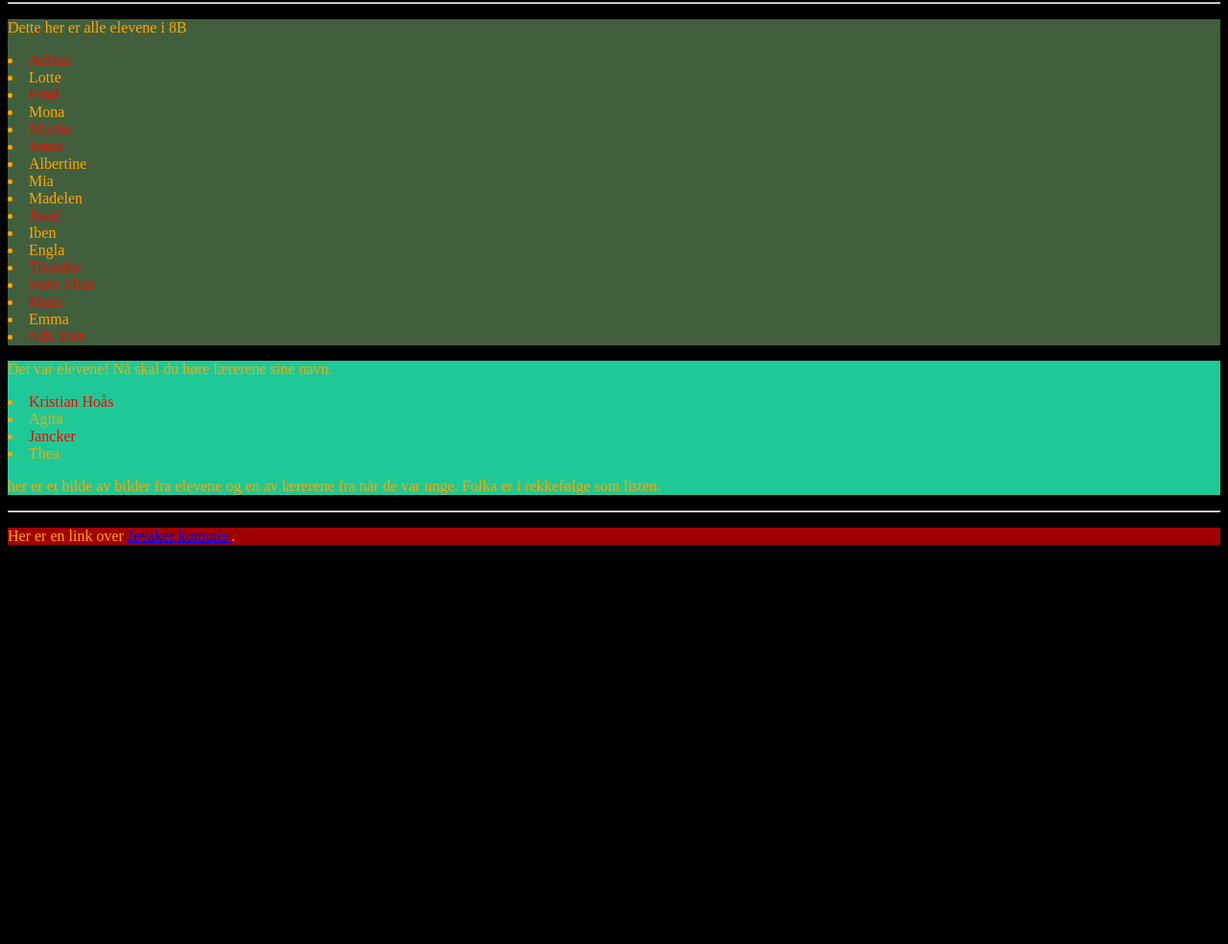
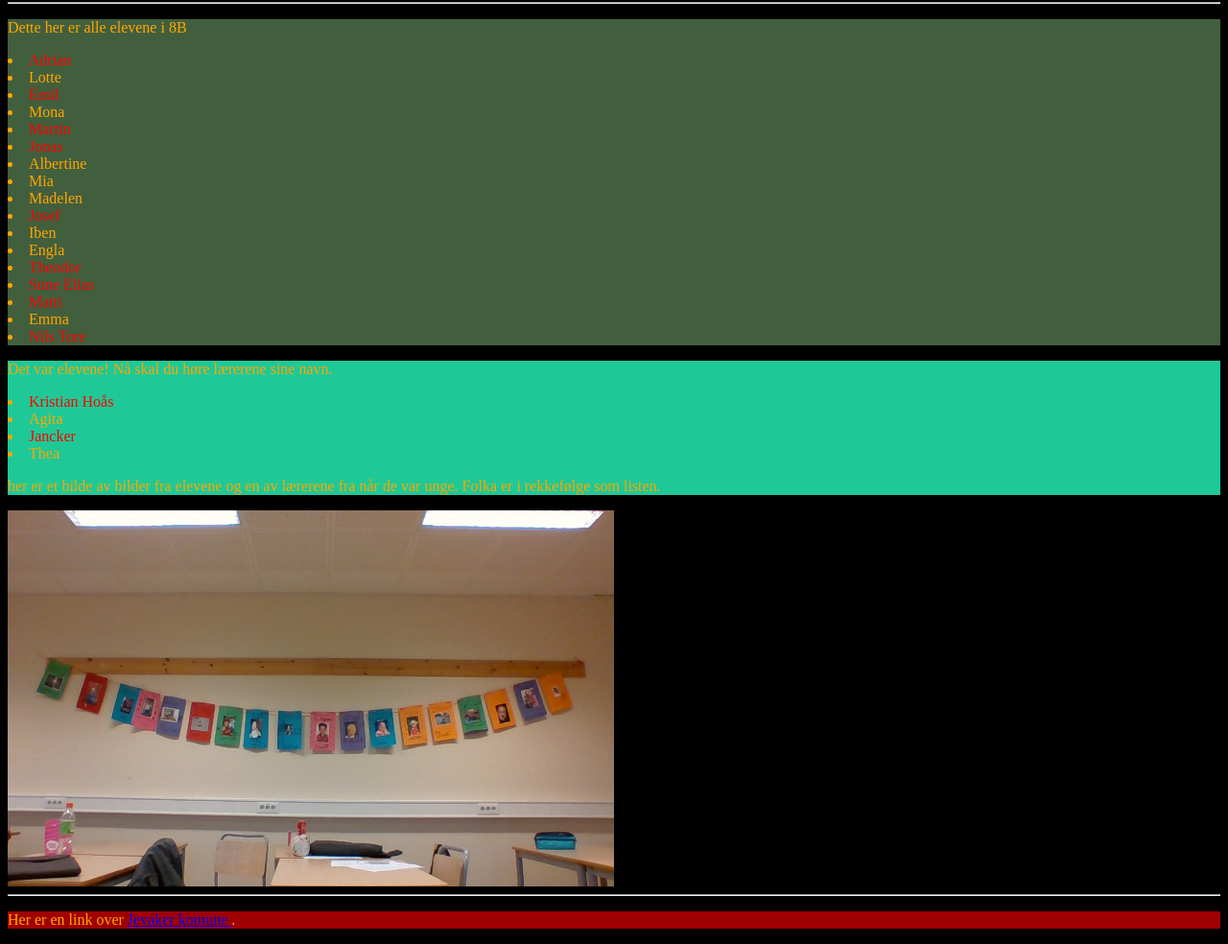
Before and after one commit to JensenBrooo/JensenBrooo.github.io, a plain HTML site: page index.html in a window 1280 px wide. Shown: the part 64-1048 px from the top of the page at 96% size. Before the commit the page ends 800 px from the top, so only its background shows below. Drawn offline with Linux system fonts and the light colour scheme.

Commit message:
Update index.html

```diff
--- a/index.html
+++ b/index.html
@@ -47,7 +47,7 @@
 		<li> Thea </li>
 		<p> her er et bilde av bilder fra elevene og en av lærerene fra når de var unge. Folka er i rekkefølge som listen.</p>
 	</div>
-	<img-src="Skole.jpg">
+	<IMG SRC="Skole.jpg" width=50% height=50%>
 	<hr>
 	<div style="background-color: #9f0000">
 		<p>Her er en link over <a href="https://www.jevnaker.kommune.no/"> Jevaker komune </a>.</p>
```
